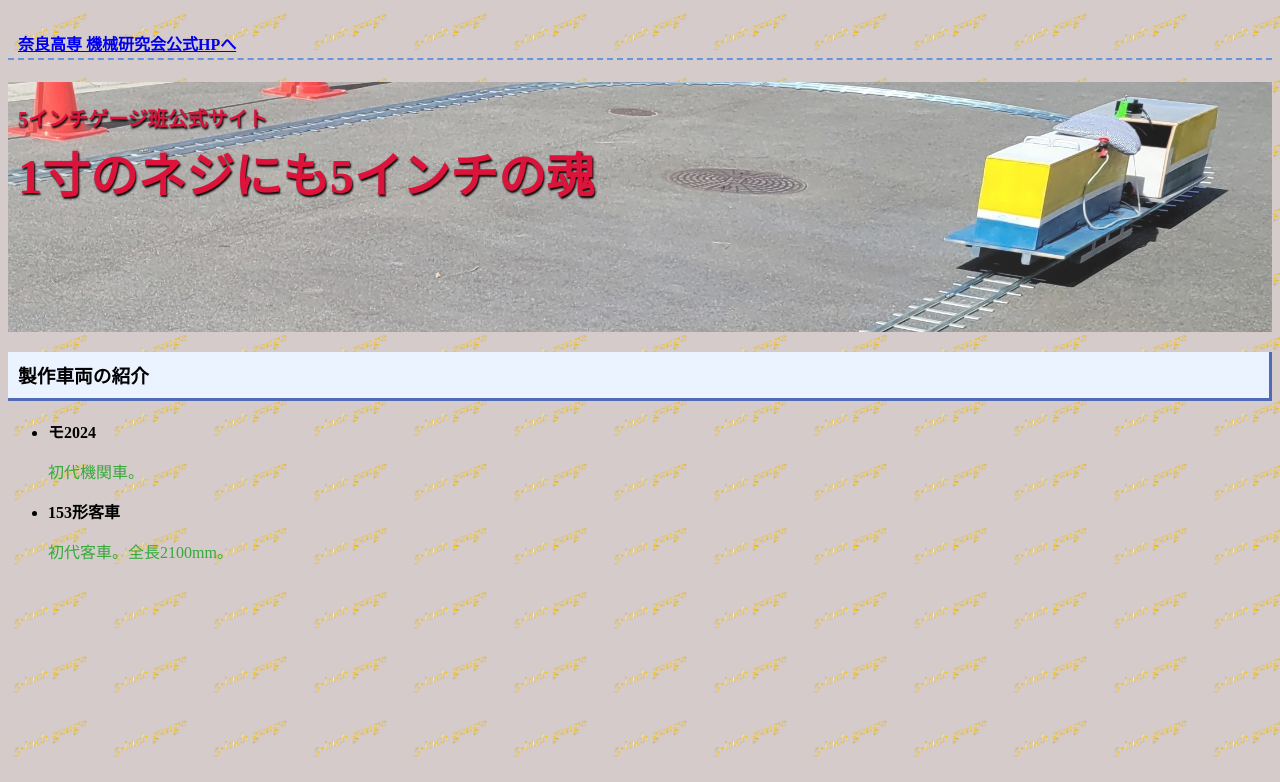
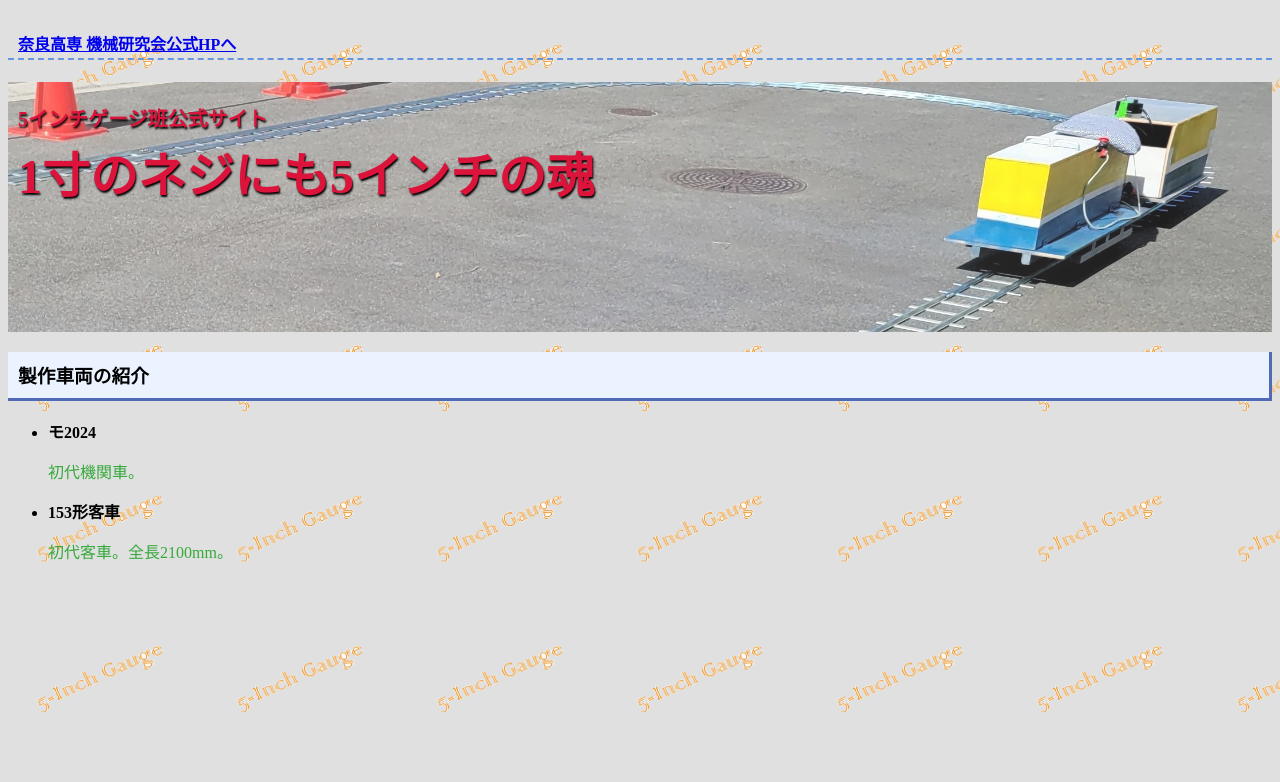
Before and after one commit to nnct-mekaken/mekaken.github.io, a plain HTML site: page vehicle.html in a window 1280 px wide. Shown: the top 782 px of the page. Drawn offline with Linux system fonts and the light colour scheme.

Commit message:
Update style4.css

```diff
--- a/style4.css
+++ b/style4.css
@@ -30,9 +30,9 @@ h2 span {
 
 body {
     background: #CCCCCC;
-    background-image: url(5haikei.jpg);
+    background-image: url(haikei6.jpg);
     background-repeat: repeat;
-    background-size: 100px;
+    background-size: 200px;
     height: 100px;
 }
 
```
